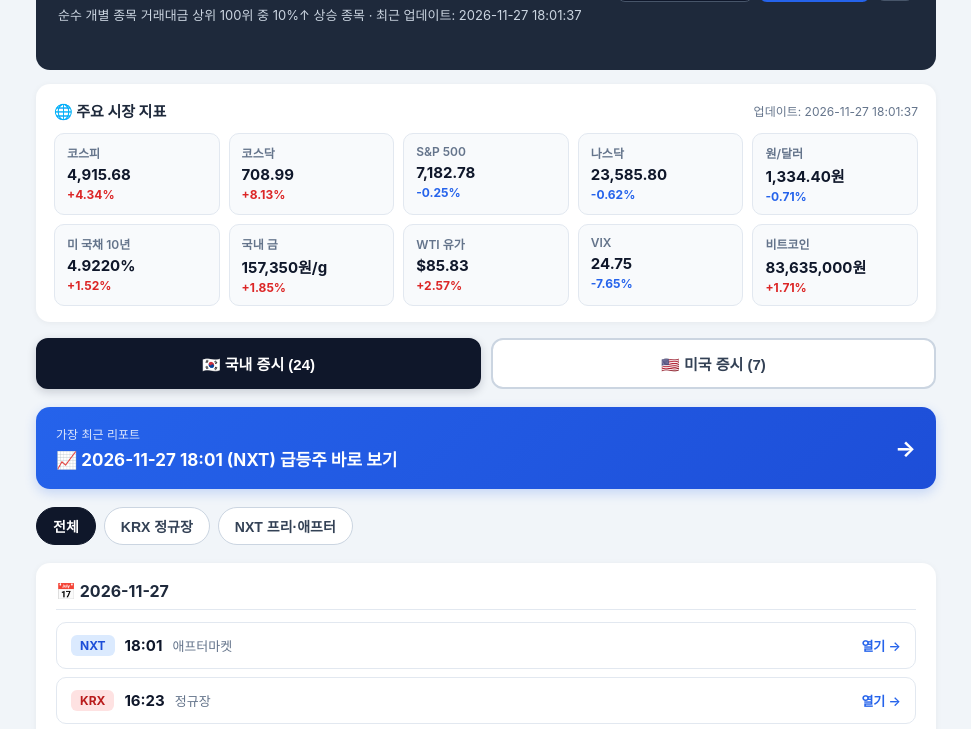
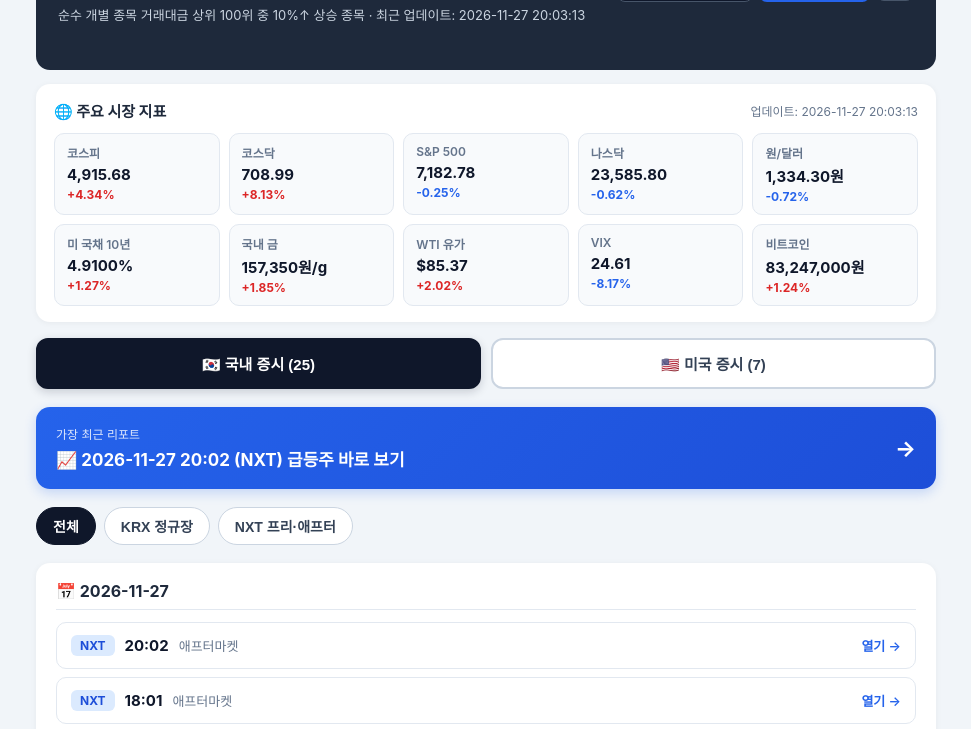
Before and after one commit to no1frieza-cyber/stock-report, a plain HTML site: page index.html in a window 1280 px wide. Shown: the part 69-798 px from the top of the page, without its empty margins (154-1125 px from the left). Drawn offline with Linux system fonts and the light colour scheme.

Commit message:
Update index page (20261127 2002)

```diff
--- a/index.html
+++ b/index.html
@@ -67,9 +67,9 @@
       <div class="header-top">
         <div>
           <h1>📊 한·미 증시 급등주 리포트</h1>
-          <p>순수 개별 종목 거래대금 상위 100위 중 10%↑ 상승 종목 · 최근 업데이트: 2026-11-27 18:01:37</p>
+          <p>순수 개별 종목 거래대금 상위 100위 중 10%↑ 상승 종목 · 최근 업데이트: 2026-11-27 20:03:13</p>
         </div>
-        <div class="refresh-bar" id="refreshControls" data-repo="no1frieza-cyber/stock-report" data-updated="2026-11-27 18:01:37">
+        <div class="refresh-bar" id="refreshControls" data-repo="no1frieza-cyber/stock-report" data-updated="2026-11-27 20:03:13">
           <select id="modeSelect" class="mode-select">
             <option value="krx">KRX 정규장</option>
             <option value="nxt">NXT 프리·애프터</option>
@@ -86,7 +86,7 @@
     <section class="ind-section">
       <div class="ind-header">
         <span class="ind-title">🌐 주요 시장 지표</span>
-        <span class="ind-time">업데이트: 2026-11-27 18:01:37</span>
+        <span class="ind-time">업데이트: 2026-11-27 20:03:13</span>
       </div>
       <div class="ind-grid">
 
@@ -116,14 +116,14 @@
 
             <div class="ind-card">
               <div class="ind-label">원/달러</div>
-              <div class="ind-value">1,334.40원</div>
-              <div class="ind-rate ind-down">-0.71%</div>
+              <div class="ind-value">1,334.30원</div>
+              <div class="ind-rate ind-down">-0.72%</div>
             </div>
 
             <div class="ind-card">
               <div class="ind-label">미 국채 10년</div>
-              <div class="ind-value">4.9220%</div>
-              <div class="ind-rate ind-up">+1.52%</div>
+              <div class="ind-value">4.9100%</div>
+              <div class="ind-rate ind-up">+1.27%</div>
             </div>
 
             <div class="ind-card">
@@ -134,35 +134,35 @@
 
             <div class="ind-card">
               <div class="ind-label">WTI 유가</div>
-              <div class="ind-value">$85.83</div>
-              <div class="ind-rate ind-up">+2.57%</div>
+              <div class="ind-value">$85.37</div>
+              <div class="ind-rate ind-up">+2.02%</div>
             </div>
 
             <div class="ind-card">
               <div class="ind-label">VIX</div>
-              <div class="ind-value">24.75</div>
-              <div class="ind-rate ind-down">-7.65%</div>
+              <div class="ind-value">24.61</div>
+              <div class="ind-rate ind-down">-8.17%</div>
             </div>
 
             <div class="ind-card">
               <div class="ind-label">비트코인</div>
-              <div class="ind-value">83,635,000원</div>
-              <div class="ind-rate ind-up">+1.71%</div>
+              <div class="ind-value">83,247,000원</div>
+              <div class="ind-rate ind-up">+1.24%</div>
             </div>
 
       </div>
     </section>
 
     <div class="market-tabs">
-      <button class="market-tab active" data-tab="kr">🇰🇷 국내 증시 (24)</button>
+      <button class="market-tab active" data-tab="kr">🇰🇷 국내 증시 (25)</button>
       <button class="market-tab" data-tab="us">🇺🇸 미국 증시 (7)</button>
     </div>
     <div id="panel-kr" class="market-panel">
 
-    <a class="latest-banner" href="reports/20261127_1801_NXT.html">
+    <a class="latest-banner" href="reports/20261127_2002_NXT.html">
       <div>
         <div class="latest-tag">가장 최근 리포트</div>
-        <div class="latest-title">📈 2026-11-27 18:01 (NXT) 급등주 바로 보기</div>
+        <div class="latest-title">📈 2026-11-27 20:02 (NXT) 급등주 바로 보기</div>
       </div>
       <span class="latest-arrow">→</span>
     </a>
@@ -176,6 +176,15 @@
             <section class="date-group">
               <h2 class="date-title">📅 2026-11-27</h2>
               <div class="card-grid">
+
+                <a class="report-card" data-mode="NXT" href="reports/20261127_2002_NXT.html">
+                  <div class="card-left">
+                    <span class="badge badge-nxt">NXT</span>
+                    <span class="card-time">20:02</span>
+                    <span class="card-session">애프터마켓</span>
+                  </div>
+                  <span class="card-arrow">열기 →</span>
+                </a>
 
                 <a class="report-card" data-mode="NXT" href="reports/20261127_1801_NXT.html">
                   <div class="card-left">
```
